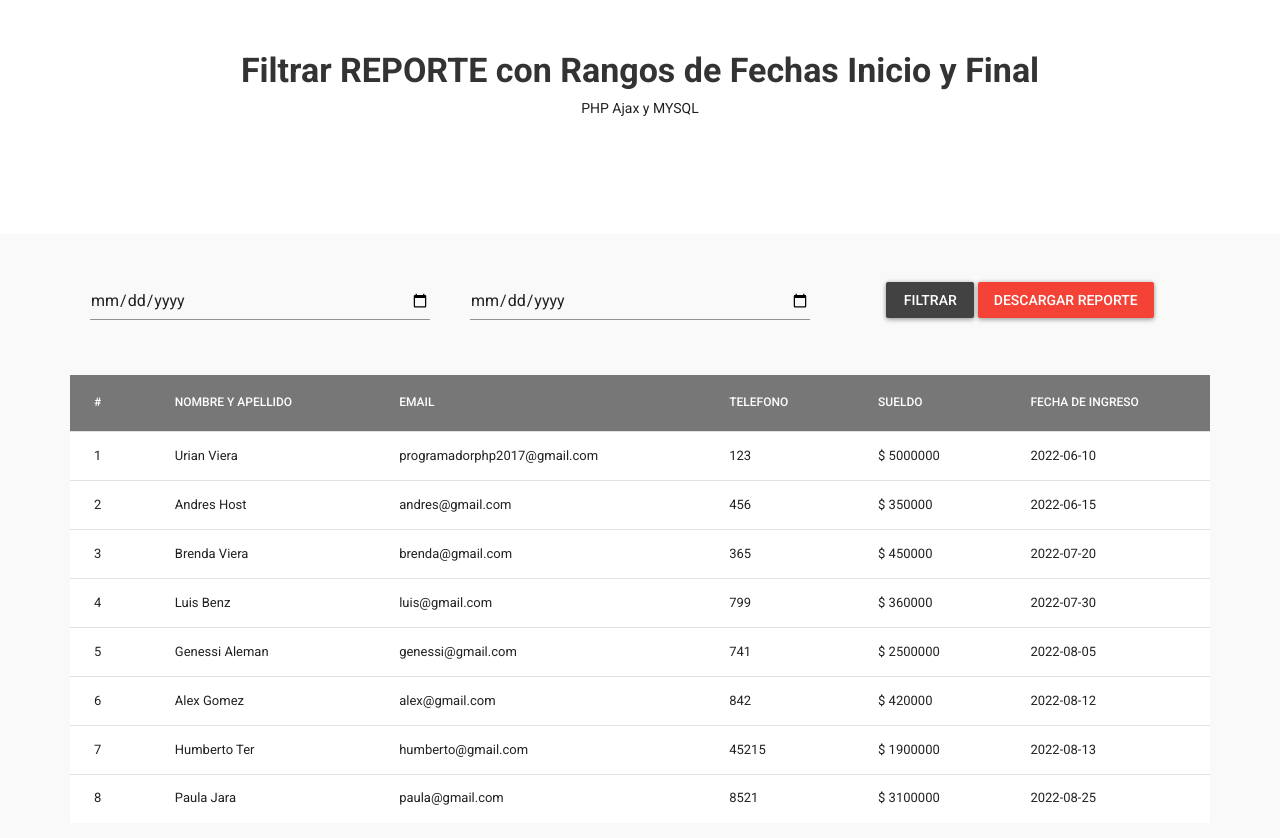
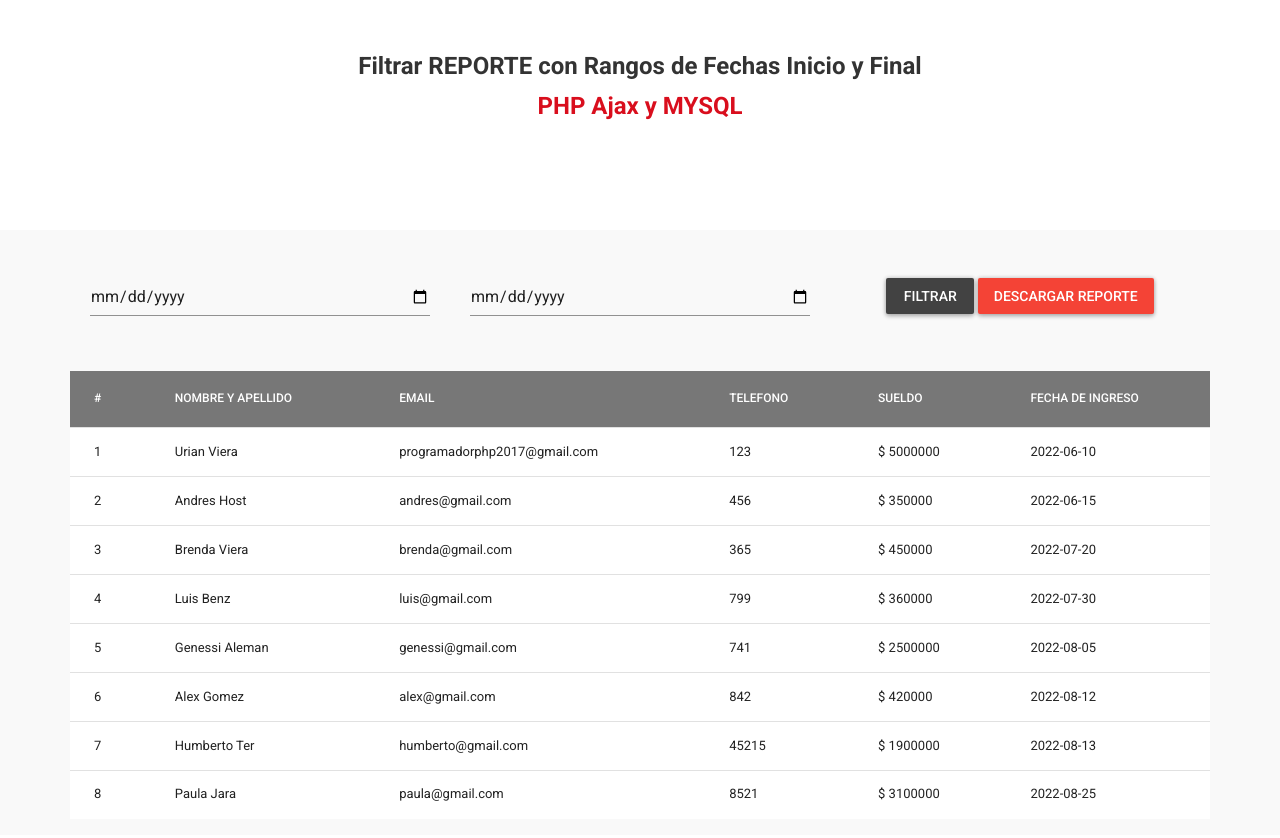
Before and after one commit to urian121/crear-reporte-excel-xls-por-filtro-fecha-de-inicio-y-fecha-fin-en-un-rango-de-fecha-usando-PHP-MySQL, a PHP site: page / in a window 1280 px wide. Shown: the part 50-888 px from the top of the page. Run offline with PHP 8.4, Linux system fonts and the light colour scheme; data comes from the database, SQL or seed files in the repository.

Commit message:
cambiando titulo

```diff
--- a/index.php
+++ b/index.php
@@ -44,12 +44,12 @@
         <div class="container">
           <div class="row">
             <div class="col-md-12 text-center" style="padding:100px 0px;">
-              <h2 class="text-center" style="color:#333; font-weight:900;">
+              <h3 class="text-center" style="color:#333; font-weight:900;">
                 Filtrar REPORTE con Rangos de Fechas Inicio y Final
-              </h2>
-              <p>
+              </h3>
+              <h3 style="color:#D90E1D !important; font-weight:bold;">
                 PHP Ajax y MYSQL
-              </p>
+              </h3>
             </div>
           </div>
         </div>
```
Also changed, not shown: filtro.php (+10 -9 lines).
